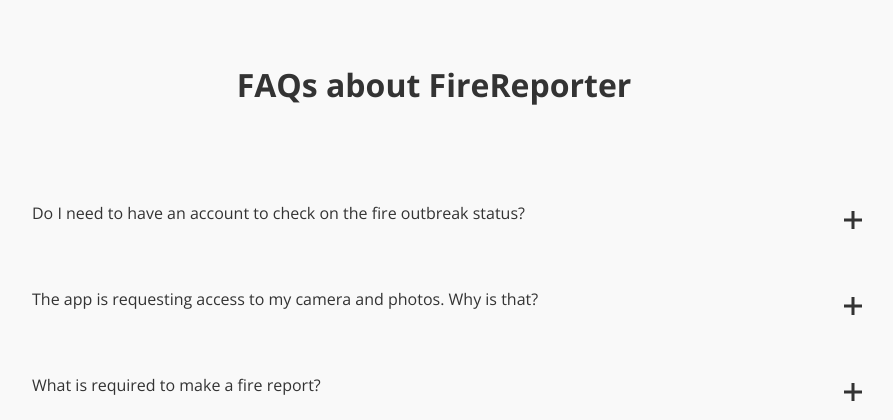
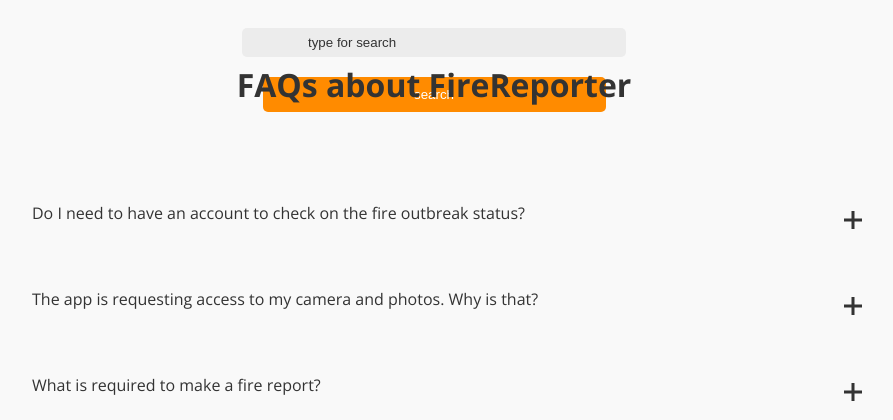
Before and after one commit to reskillamericans/Wildfire-Group3, a Django app: page /faq/ in a window 1280 px wide. Shown: the part 537-957 px from the top of the page, without its empty margins (206-1099 px from the left). Run offline with Django 3.2, Linux system fonts and the light colour scheme; data comes from the database, SQL or seed files in the repository; some libraries are stand-ins or nearby versions.

Commit message:
added button type='submit'

```diff
--- a/fireapp/templates/faq.html
+++ b/fireapp/templates/faq.html
@@ -46,9 +46,18 @@
             <p>We've got all the answers for you (well, most of the times!)</p>
             <p>Below, you will find answers to most of the Frequently Asked Questions you may have on FireReporter. If you don't find the answer you're looking for, feel free to reach us through, Contact Us.</p>
         </div>
-        <form action="">
-            <input type="text" placeholder="Search for answers">
-            <i class="fas fa-search" id="glass"></i>
+        <form action="{% url 'fireapp:search' %}" class="form-inline" method="get">
+            #<input type="text" placeholder="Search for answers">
+            #<i class="fas fa-search" id="glass"></i>
+
+                <div class="form-group mb-2">
+                    <h1>{% if category %}{{ category.name }}{% else %} FAQs {% endif %}</h1>
+                </div>
+                <div class="form-group mx-sm-3 mb-2">
+                <label for="" class="sr-only">search</label>
+                <input name="search" type="" class="form-control" id="" placeholder="type for search">
+                </div>
+            <button type="submit" class="btn btn-primary btn-lg mb-2">search</button>
         </form>
     </section>
     <main>
```
